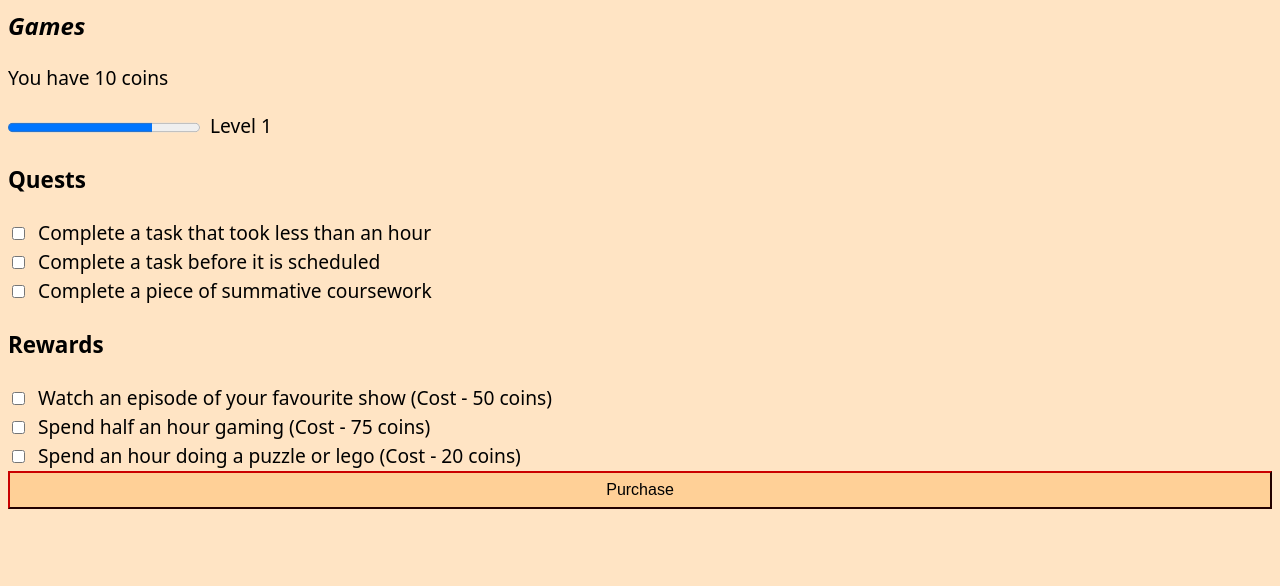
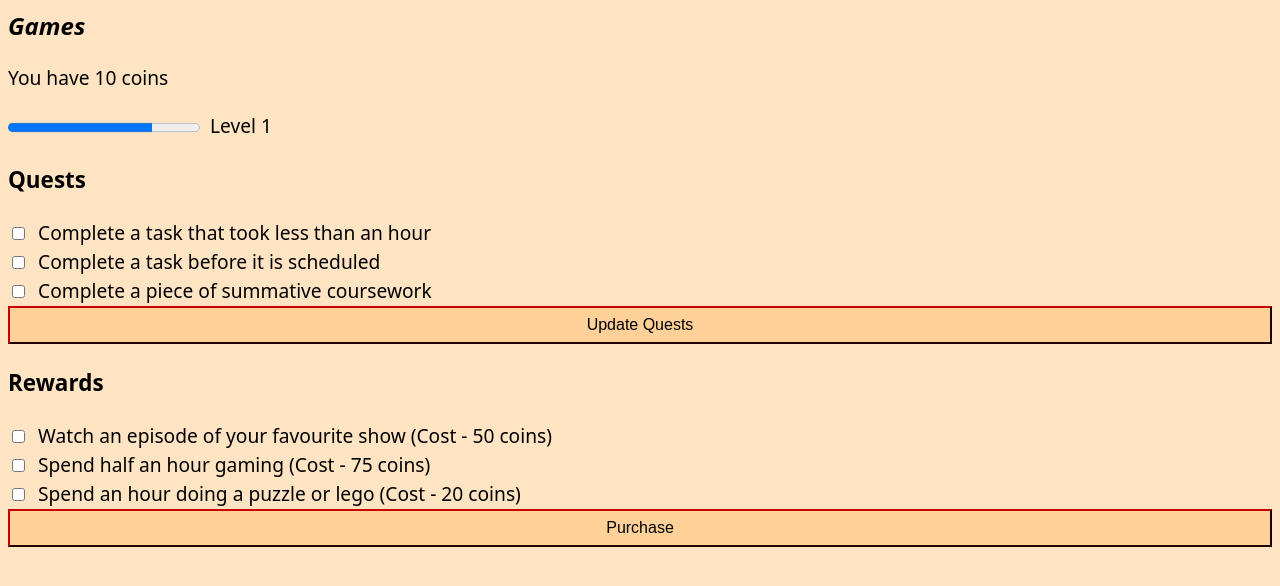
Before and after one commit to bethLacy/DUWITHacks26, a plain HTML site: page PAGE MOCK UPS/gamify.html in a window 1280 px wide. Drawn offline with Linux system fonts and the light colour scheme.

Commit message:
Added an update quests button

```diff
--- a/PAGE MOCK UPS/gamify.html
+++ b/PAGE MOCK UPS/gamify.html
@@ -43,6 +43,7 @@
     <label for = "medium_quest">Complete a task before it is scheduled</label> <br>
     <input type = "checkbox" id = "hard_quest" name = "hard_quest">
     <label for = "hard_quest">Complete a piece of summative coursework</label> <br>
+    <button> Update Quests </button>
 
     <h3>Rewards</h3>
     <input type = "checkbox" id = "reward_1" name = "reward_1">
```
